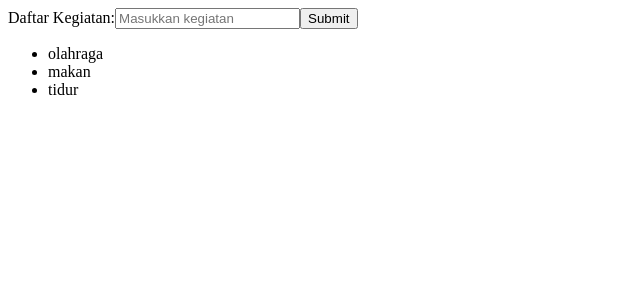
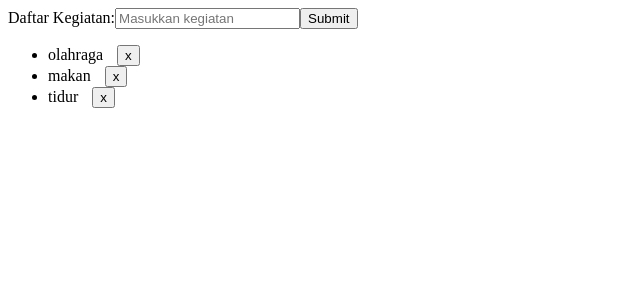
Before and after one commit to Pradianta/23-pbk-uts-233510506, a Vue app: page / in a window 1280 px wide. Shown: the top 300 px of the page, without its empty margins (0-640 px from the left). Built offline with nearby package versions, Linux system fonts and the light colour scheme.

Commit message:
Menambahkan fitur untuk menghapus/membatalkan kegiatan yang sudah ditambahkan

```diff
--- a/src/components/HelloWorld.vue
+++ b/src/components/HelloWorld.vue
@@ -10,6 +10,10 @@
     newActivity.value = ''
   }
 }
+
+function removeActivity(index) {
+  activities.value.splice(index, 1)
+}
 </script>
 
 <template>
@@ -19,7 +23,10 @@
     <button type="button" @click="addActivity">Submit</button>
 
     <ul>
-      <li v-for="(activity, index) in activities" :key="index">{{ activity }}</li>
+      <li v-for="(activity, index) in activities" :key="index">
+        {{ activity }}
+        <button type="button" @click="removeActivity(index)" style="margin-left: 10px;">x</button>
+      </li>
     </ul>
   </div>
 </template>
```
